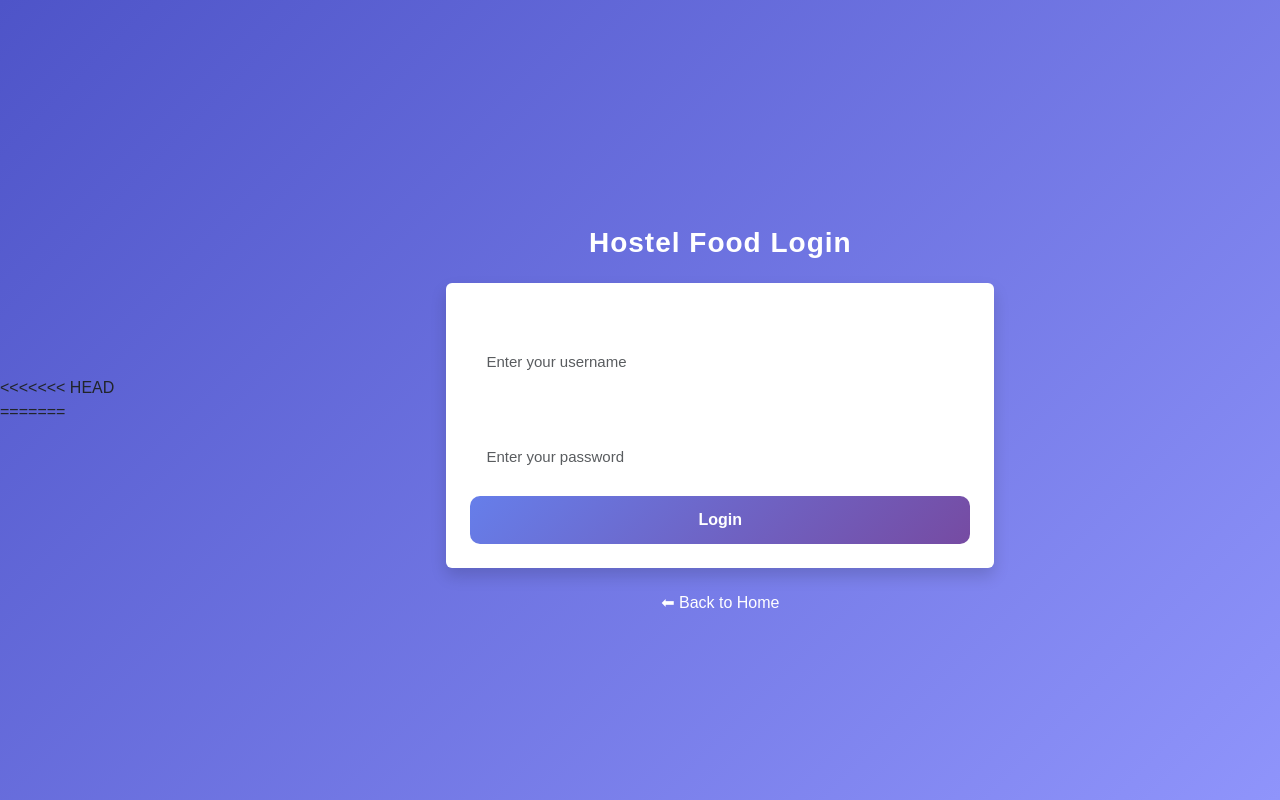
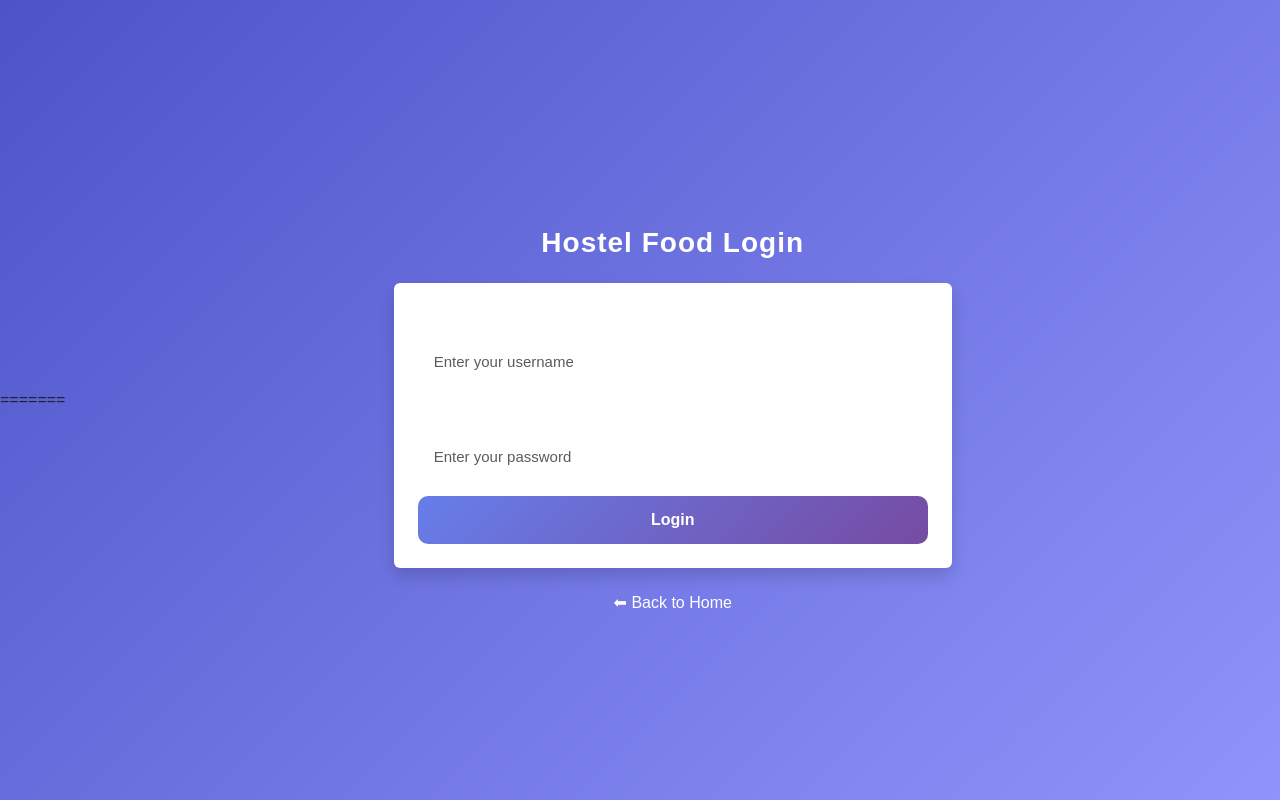
Before and after one commit to Shafkat494/chillies, a Flask app: page /login in a window 1280 px wide. Run offline with Flask 3, Linux system fonts and the light colour scheme.

Commit message:
Update login.html

```diff
--- a/templates/login.html
+++ b/templates/login.html
@@ -5,7 +5,7 @@
     <title>Login - Hostel Food Manager</title>
     <link href="https://cdn.jsdelivr.net/npm/bootstrap@5.3.3/dist/css/bootstrap.min.css" rel="stylesheet">
 </head>
-<<<<<<< HEAD
+<!-- <<<<<<< HEAD -->
 <body class="bg-light">
 
 =======
```
